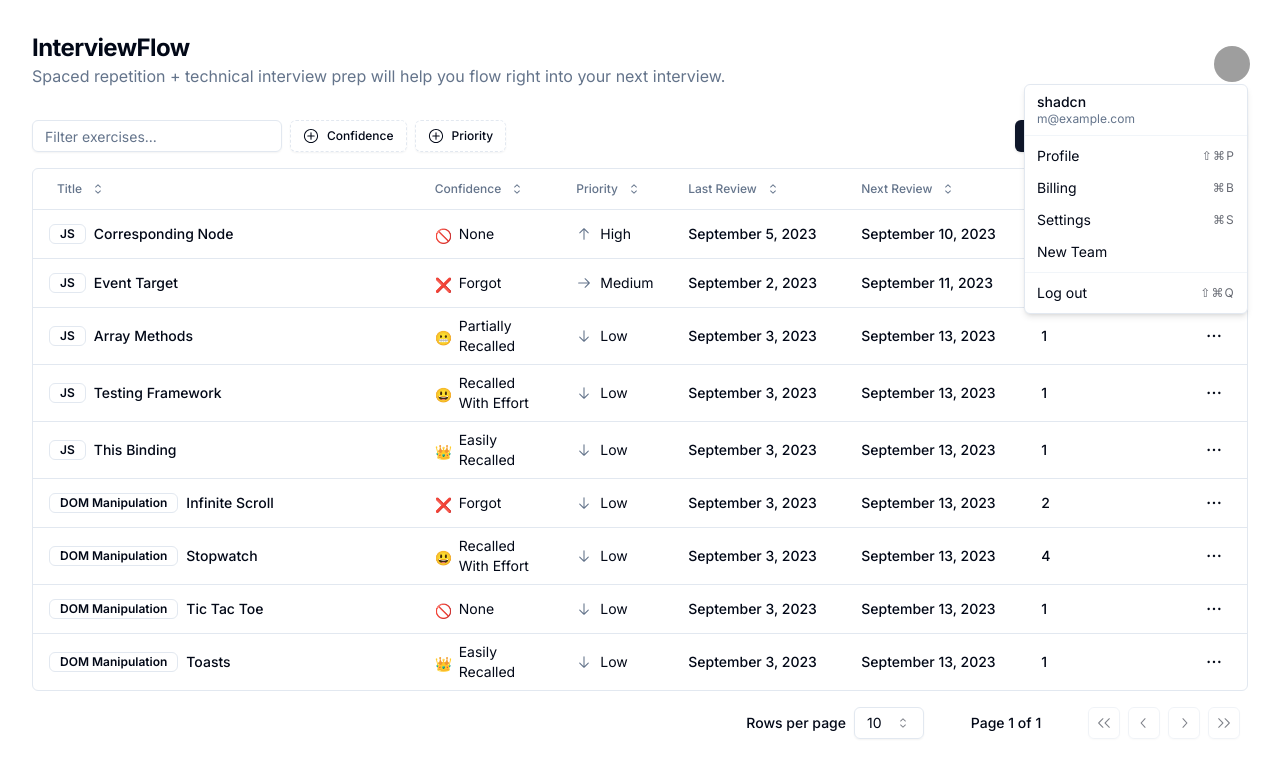
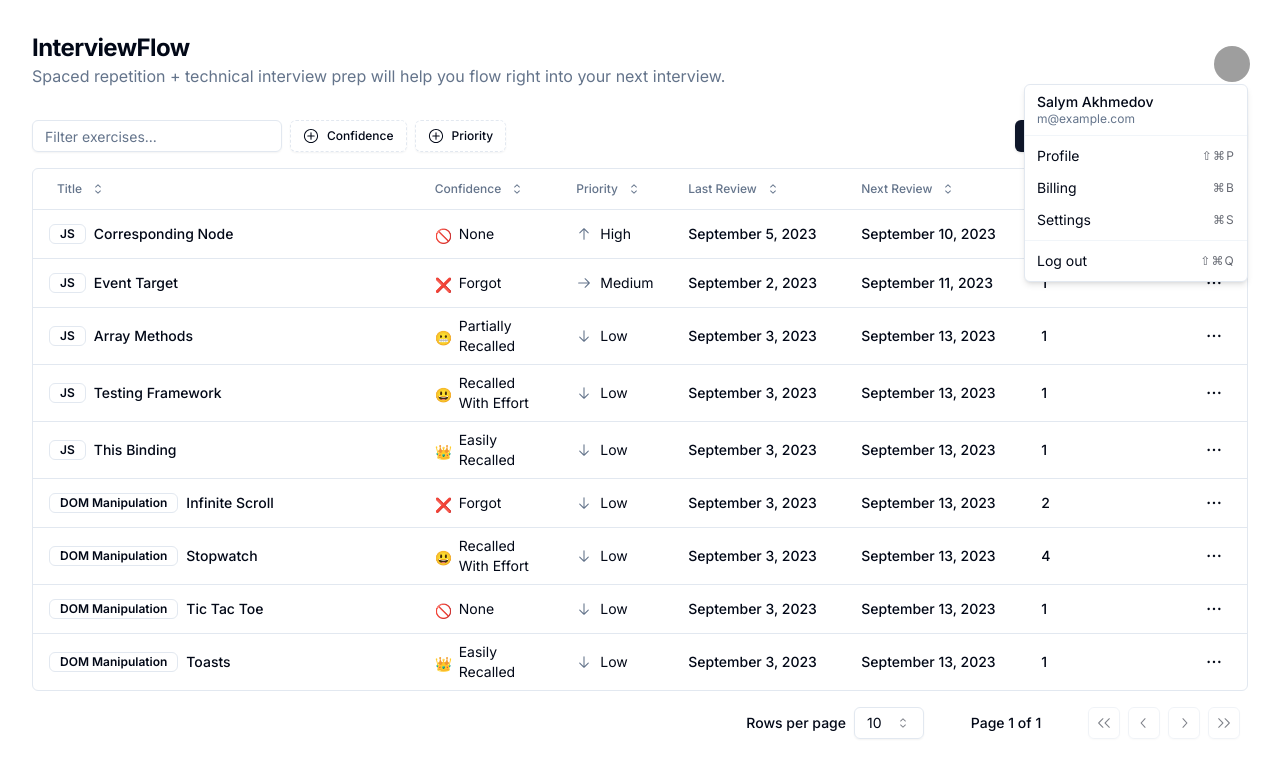
Before and after one commit to salymk/InterviewFlow, a Next.js app: page / in a window 1280 px wide. Both pictures are taken after a click on the button 1232 px from the left and 64 px from the top of the page. Shown: the top 778 px of the page. Built offline with nearby package versions, Linux system fonts and the light colour scheme; grey boxes are pictures that could not be loaded.

Commit message:
feat: change content and delete menu item

```diff
--- a/components/user-nav.tsx
+++ b/components/user-nav.tsx
@@ -1,9 +1,5 @@
-import {
-  Avatar,
-  AvatarFallback,
-  AvatarImage,
-} from "./ui/avatar"
-import { Button } from "./ui/button"
+import { Avatar, AvatarFallback, AvatarImage } from "./ui/avatar";
+import { Button } from "./ui/button";
 import {
   DropdownMenu,
   DropdownMenuContent,
@@ -13,7 +9,7 @@ import {
   DropdownMenuSeparator,
   DropdownMenuShortcut,
   DropdownMenuTrigger,
-} from "./ui/dropdown-menu"
+} from "./ui/dropdown-menu";
 
 export function UserNav() {
   return (
@@ -22,14 +18,14 @@ export function UserNav() {
         <Button variant="ghost" className="relative h-8 w-8 rounded-full">
           <Avatar className="h-9 w-9">
             <AvatarImage src="/avatars/03.png" alt="@shadcn" />
-            <AvatarFallback>SC</AvatarFallback>
+            <AvatarFallback>SA</AvatarFallback>
           </Avatar>
         </Button>
       </DropdownMenuTrigger>
       <DropdownMenuContent className="w-56" align="end" forceMount>
         <DropdownMenuLabel className="font-normal">
           <div className="flex flex-col space-y-1">
-            <p className="text-sm font-medium leading-none">shadcn</p>
+            <p className="text-sm font-medium leading-none">Salym Akhmedov</p>
             <p className="text-xs leading-none text-muted-foreground">
               m@example.com
             </p>
@@ -49,7 +45,6 @@ export function UserNav() {
             Settings
             <DropdownMenuShortcut>⌘S</DropdownMenuShortcut>
           </DropdownMenuItem>
-          <DropdownMenuItem>New Team</DropdownMenuItem>
         </DropdownMenuGroup>
         <DropdownMenuSeparator />
         <DropdownMenuItem>
@@ -58,5 +53,5 @@ export function UserNav() {
         </DropdownMenuItem>
       </DropdownMenuContent>
     </DropdownMenu>
-  )
+  );
 }
```
